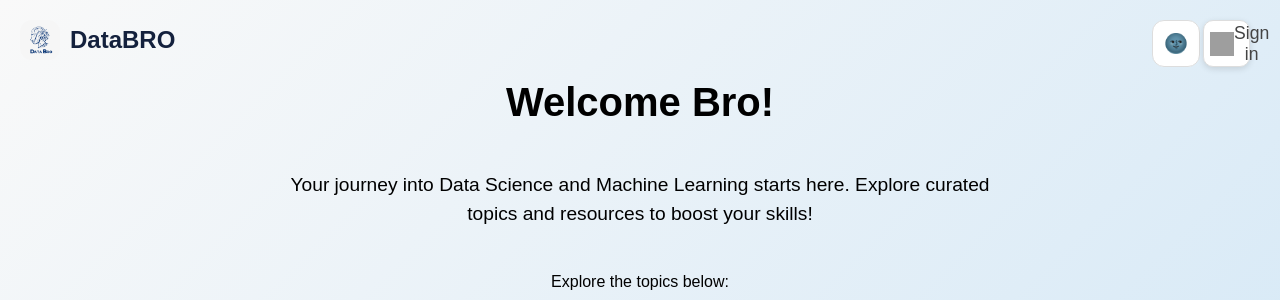
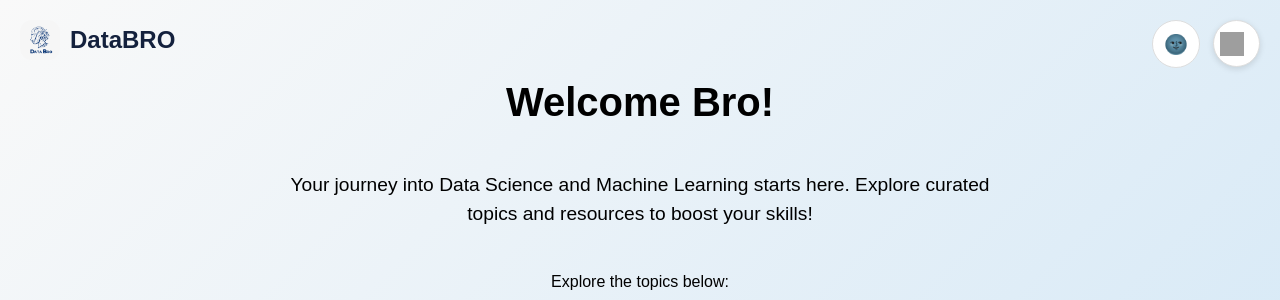
Before and after one commit to Nivin24/DataBRO, a Flask app: page / in a window 1280 px wide. Shown: the top 300 px of the page. Run offline with Flask 3, Linux system fonts and the light colour scheme; grey boxes are pictures that could not be loaded.

Commit message:
Update home.html

```diff
--- a/templates/home.html
+++ b/templates/home.html
@@ -106,14 +106,13 @@
         .theme-toggle {
             position: fixed;
             width: 48px;
-            height: 47px;
+            height: 48px;
             top: 20px;
             right: 80px;
-/*             padding: 12px 15px; */
             font-size: 1.2rem;
             background-color: var(--card-bg-color);
             border: 1px solid var(--card-border-color);
-            border-radius: 12px;
+            border-radius: 50%;
             cursor: pointer;
             color: var(--text-color);
             transition: background-color 0.3s ease, color 0.3s ease, border-color 0.3s ease;
@@ -260,7 +259,7 @@
             align-items: center;
             height: 47px;
             width: 47px;
-            border-radius: 10px;
+            border-radius: 50%;
             font-size: 1.1rem;
             font-weight: 400;
             box-shadow: 0 2px 6px rgba(0, 0, 0, 0.121);
@@ -407,7 +406,7 @@
         .user-controls {
             position: absolute;
             top: 20px;
-            right: 30px;
+            right: 20px;
             z-index: 1100;
             display: flex;
             align-items: center;
@@ -506,7 +505,7 @@
             <a id="sign_in" href="{{ url_for('login') }}">
                 <button>
                     <img src="https://www.gstatic.com/firebasejs/ui/2.0.0/images/auth/google.svg" alt="Google">
-                    <span id="desktop-only">Sign in</span>
+                    <!-- <span id="desktop-only">Sign in</span> -->
                 </button>
             </a>
         {% endif %}
```
